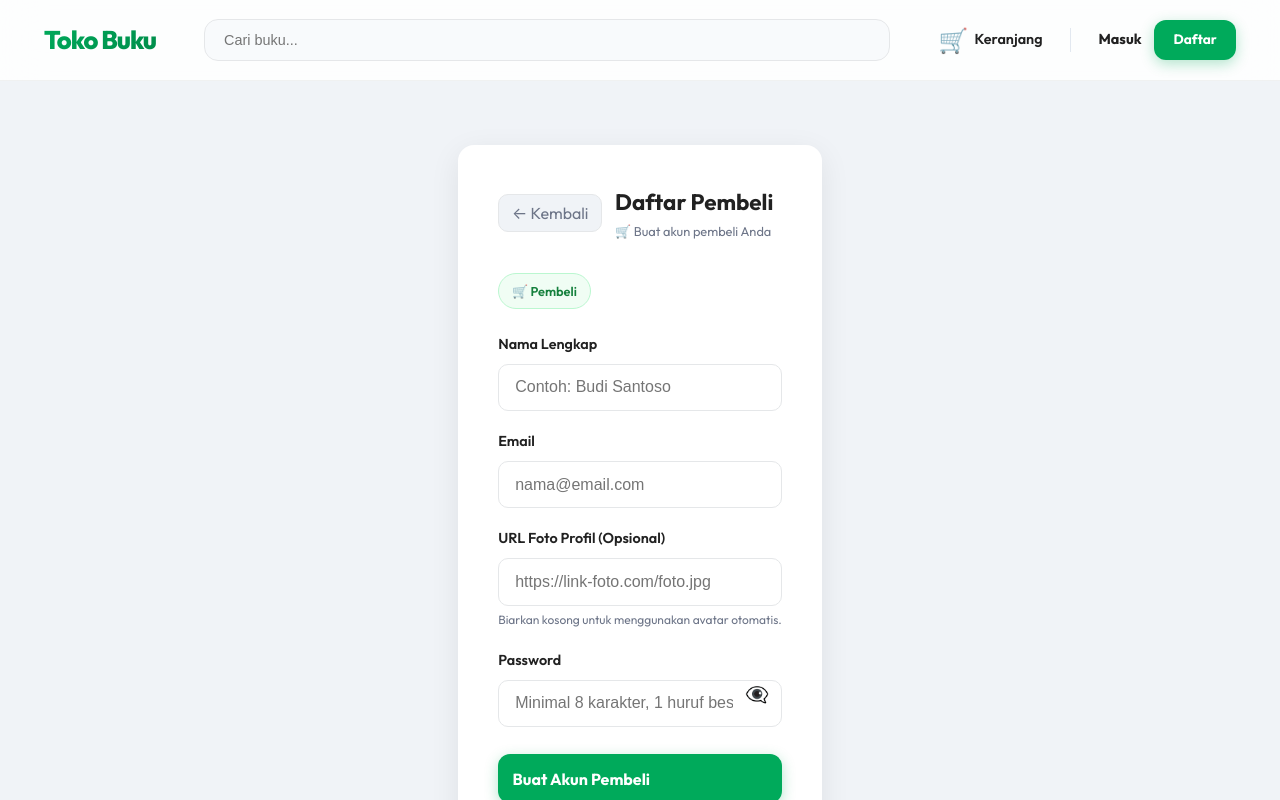
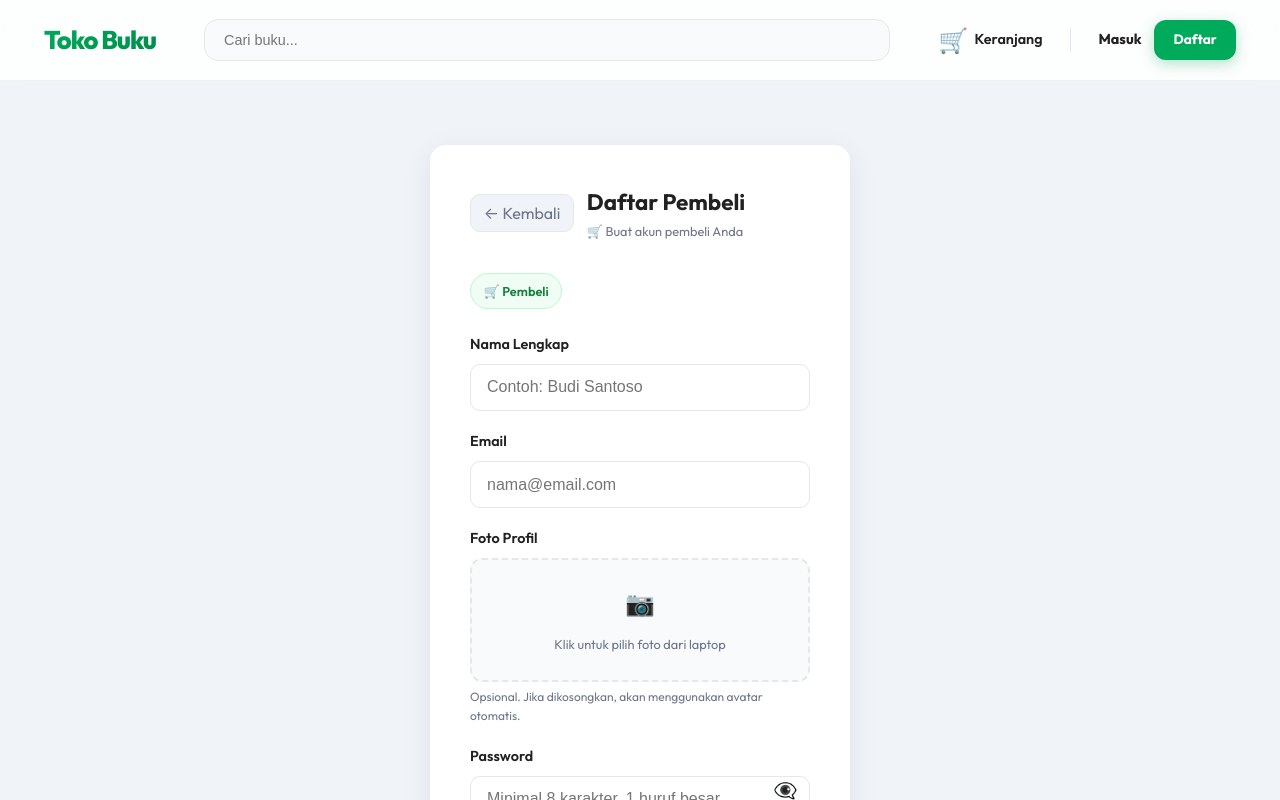
Before and after one commit to Arethusa121212/tokobuku, a Next.js app: page /register in a window 1280 px wide. Both pictures are taken after a click on the button 639 px from the left and 352 px from the top of the page. Shown: the top 800 px of the page. Built offline with nearby package versions, Linux system fonts and the light colour scheme; no server answers.

Commit message:
Fix: Remove double navbar and implement file upload in registration

```diff
--- a/src/app/register/page.tsx
+++ b/src/app/register/page.tsx
@@ -1,8 +1,9 @@
 "use client";
 
-import { useState } from "react";
+import { useState, useRef } from "react";
 import { useRouter } from "next/navigation";
 import Link from "next/link";
+import toast from "react-hot-toast";
 
 export default function Register() {
   const router = useRouter();
@@ -18,6 +19,8 @@ export default function Register() {
   const [showPassword, setShowPassword] = useState(false);
   const [error, setError] = useState("");
   const [loading, setLoading] = useState(false);
+  const [uploading, setUploading] = useState(false);
+  const fileInputRef = useRef<HTMLInputElement>(null);
 
   const emailRegex = /^[^\s@]+@[^\s@]+\.[^\s@]+$/;
   const passwordValid = password.length >= 8 && /[A-Z]/.test(password);
@@ -39,6 +42,39 @@ export default function Register() {
     setAccountHolder("");
     setImage("");
     setError("");
+  };
+
+  const handleImageUpload = async (e: React.ChangeEvent<HTMLInputElement>) => {
+    const file = e.target.files?.[0];
+    if (!file) return;
+
+    if (file.size > 2 * 1024 * 1024) {
+      toast.error("Ukuran file maksimal 2MB");
+      return;
+    }
+
+    setUploading(true);
+    const formData = new FormData();
+    formData.append("file", file);
+
+    try {
+      const res = await fetch("/api/upload", {
+        method: "POST",
+        body: formData,
+      });
+
+      const data = await res.json();
+      if (res.ok) {
+        setImage(data.imageUrl);
+        toast.success("Foto berhasil diunggah!");
+      } else {
+        toast.error(data.message || "Gagal mengunggah foto");
+      }
+    } catch (err) {
+      toast.error("Terjadi kesalahan saat mengunggah");
+    } finally {
+      setUploading(false);
+    }
   };
 
   const handleSubmit = async (e: React.FormEvent) => {
@@ -256,16 +292,35 @@ export default function Register() {
         </div>
 
         <div>
-          <label style={{ display: 'block', marginBottom: '0.5rem', fontWeight: 600, fontSize: '0.9rem' }}>URL Foto Profil (Opsional)</label>
-          <input
-            type="text"
-            value={image}
-            onChange={(e) => setImage(e.target.value)}
-            placeholder="https://link-foto.com/foto.jpg"
-            style={inputStyle}
-          />
+          <label style={{ display: 'block', marginBottom: '0.5rem', fontWeight: 600, fontSize: '0.9rem' }}>Foto Profil</label>
+          <div
+            onClick={() => fileInputRef.current?.click()}
+            style={{
+              width: '100%', padding: '1.5rem', borderRadius: '12px',
+              border: '2px dashed var(--color-border)', textAlign: 'center',
+              cursor: 'pointer', background: '#f8fafc', transition: 'all 0.2s',
+              position: 'relative', overflow: 'hidden'
+            }}
+          >
+            {image ? (
+              <img src={image} alt="Preview" style={{ width: '80px', height: '80px', borderRadius: '50%', objectFit: 'cover' }} />
+            ) : (
+              <div style={{ color: 'var(--color-text-secondary)' }}>
+                <span style={{ fontSize: '1.5rem', display: 'block', marginBottom: '0.5rem' }}>📷</span>
+                <span style={{ fontSize: '0.8rem' }}>{uploading ? "Mengunggah..." : "Klik untuk pilih foto dari laptop"}</span>
+              </div>
+            )}
+            <input
+              type="file"
+              ref={fileInputRef}
+              hidden
+              accept="image/*"
+              onChange={handleImageUpload}
+              disabled={uploading}
+            />
+          </div>
           <p style={{ color: 'var(--color-text-secondary)', fontSize: '0.75rem', marginTop: '0.3rem' }}>
-            Biarkan kosong untuk menggunakan avatar otomatis.
+            Opsional. Jika dikosongkan, akan menggunakan avatar otomatis.
           </p>
         </div>
 
--- a/src/app/store/[id]/page.tsx
+++ b/src/app/store/[id]/page.tsx
@@ -1,5 +1,4 @@
 import prisma from "@/lib/prisma";
-import Navbar from "@/components/Navbar";
 import Link from "next/link";
 import { notFound } from "next/navigation";
 import StoreInteraction from "@/components/StoreInteraction";
@@ -40,7 +39,6 @@ export default async function StorePage({ params }: { params: Promise<{ id: stri
 
   return (
     <div style={{ background: '#f8fafc', minHeight: '100vh' }}>
-      <Navbar />
 
       <div className="container" style={{ paddingTop: '2rem', paddingBottom: '5rem' }}>
         {/* Store Header Card */}
```
